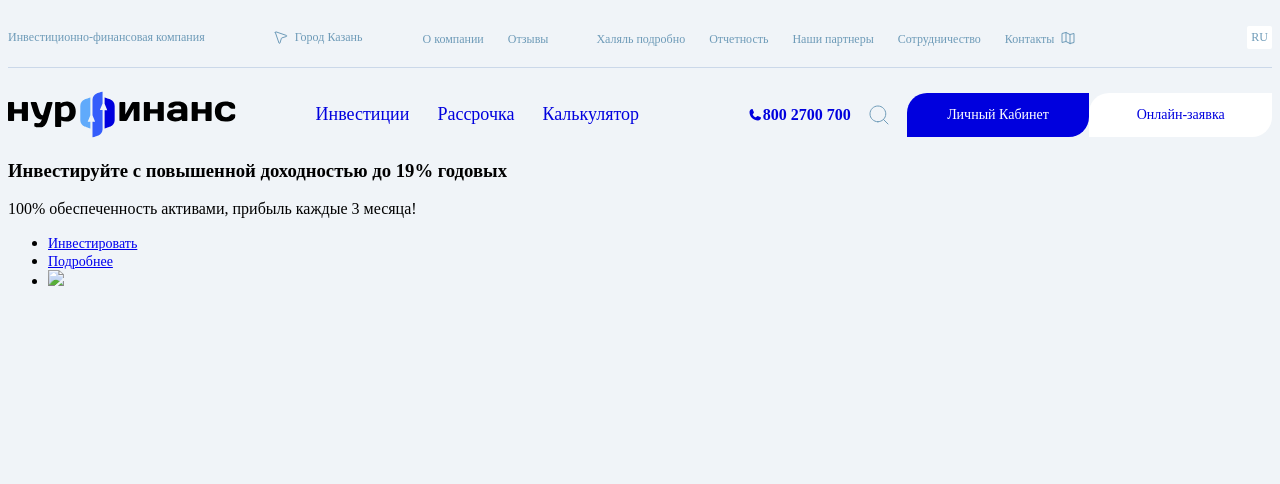
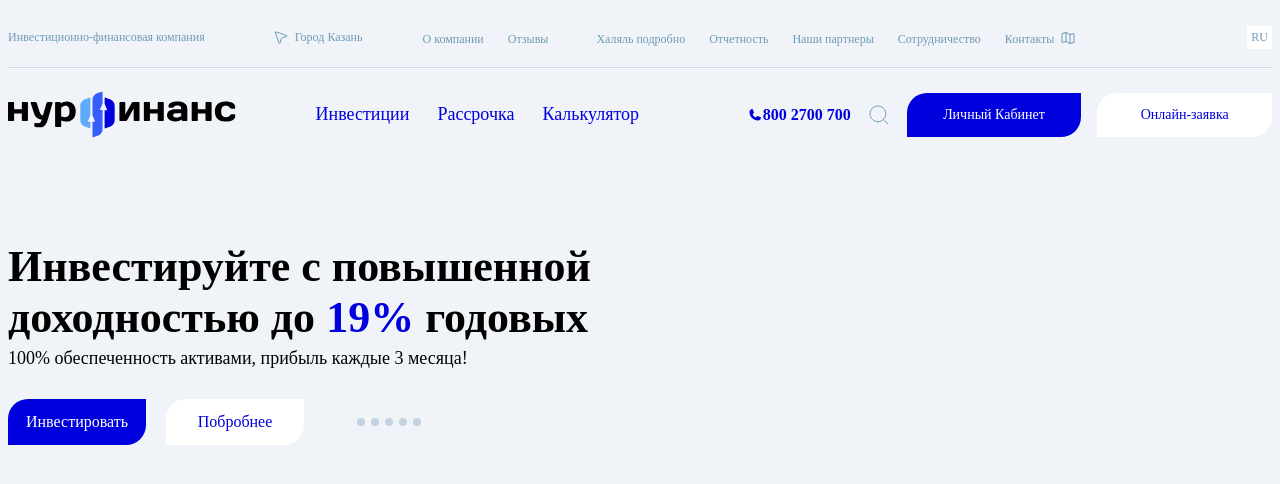
Before and after one commit to AlexPoltorapavlov/html_css_week, a plain HTML site: page index.html in a window 1280 px wide. Drawn offline with Linux system fonts and the light colour scheme.

Commit message:
Fixe: canceled unsuccessful git reset --hard

```diff
--- a/index.html
+++ b/index.html
@@ -47,21 +47,30 @@
 			</div>
 		</div>
 	</header>
-	<main>
 	<section class="hot-news">
 		<article class="hot-news-content">
-				<h1 class="hot-news-content__h1">Инвестируйте с повышенной доходностью до <span>19%</span> годовых</h1>
+			<h1 class="hot-news-content__h1">Инвестируйте с повышенной доходностью до <span class="hot-news__important-span">19%</span> годовых</h1>
 			<p class="hot-news-content__description">100% обеспеченность активами, прибыль каждые 3 месяца!</p>
 			<div class="hot-news-buttons">
-					<ul>
-						<li><a href="#" class="hot-news-buttons__invest-link">Инвестировать</a></li>
-						<li><a href="#" class="hot-news-buttons__more-details-link">Подробнее</a></li>
-						<li><img src="#" class="hot-news-buttons__slidebar-img"></li>
-					</ul>
+				<div class="hot-news-buttons__buttons">
+					<a href="#" class="hot-news-button invest-button">Инвестировать</a>
+					<a href="#" class="hot-news-button more-about-button">Побробнее</a>
+				</div>
+				<div class="hot-news-buttons__slidebar">
+					<div class="slider-circle"></div>
+					<div class="slider-circle"></div>
+					<div class="slider-circle"></div>
+					<div class="slider-circle"></div>
+					<div class="slider-circle"></div>
+				</div>
 			</div>
 		</article>
 		<img src="#" alt="" class="hot-news__slidebar">
 	</section>
+
+	<main>
+
 	</main>
+
 </body>
 </html>
--- a/style.css
+++ b/style.css
@@ -6,6 +6,8 @@ a {
 body {
 	background-color: #F0F4F8;
 }
+
+/* Header */
 
 header {
 	display: flex;
@@ -168,7 +170,6 @@ header {
 	height: 100%;
 	display: flex;
 	align-items: center;
-
 }
 
 .nav__button {
@@ -194,8 +195,153 @@ header {
 
 .nav__button-online-application {
 	background-color: #FFFFFF;
+	margin-left: 16px;
 }
 
 .nav__button-online-application a{
 	color: #0000DE;
 }
+
+/* hot-news */
+
+
+.hot-news {
+	display: flex;
+	flex-direction: row;
+	margin: 100px auto 0px auto;
+
+	max-width: 1275px;
+}
+
+.hot-news-content {
+	display: flex;
+	flex-direction: column;
+	width: 50%;
+}
+
+.hot-news-content__h1 {
+	font-size: 44px;
+	font-weight: bold;
+	margin: 0;
+}
+
+.hot-news__important-span {
+	color: #0000DE;
+}
+
+.hot-news-content__description {
+	font-size: 18px;
+	font-weight: lighter;
+	padding: 5px 0 30px 0;
+	margin: 0;
+}
+
+.hot-news-buttons {
+	display: flex;
+	flex-direction: row;
+	align-items: center;
+	justify-content: flex-start
+}
+
+.hot-news-buttons__buttons {
+	display: flex;
+	justify-content: space-between;
+	padding: auto 0;
+	margin: 0;
+	align-items: center	;
+	list-style-type: none;
+	flex-direction: row;
+
+	height: 100%;
+	width: 50%;
+}
+
+.hot-news-button {
+	background: #0000DE;
+	border-radius: 20px 0px;
+	width: 100%;
+	padding: 14px 0px;
+	margin-right: 20px;
+	border: none;
+	text-align: center;
+
+	font-size: 16px;
+	text-decoration: none;
+}
+
+.hot-news-button.invest-button {
+	color: #FFFFFF;
+}
+
+.hot-news-button.more-about-button {
+	color: #0000DE;
+	background-color: #FFFFFF;
+}
+
+.hot-news-buttons__slidebar {
+	display: flex;
+	flex-direction: row;
+	align-items: flex-start;
+
+	height: auto;
+	width: auto;
+
+	margin-left: 30px;
+}
+
+.slider-circle {
+	width: 8px;
+	height: 8px;
+	margin: 3px;
+	background-color: #C3D1E1;
+
+	border-radius: 50%;
+}
+
+.slider-circle:hover {
+	background-color: #0000DE;
+}
+
+/* background*/
+
+.background {
+	position: absolute;
+	display: flex;
+	flex-direction: column;
+	top: 0;
+	left: 0;
+	width: 100%;
+}
+
+.backfround__header {
+	position: relative;
+	height: 170px;
+}
+
+.background__hot-news {
+	position: relative;
+  top: 0;
+  left: 0;
+  width: 100%;
+  height: auto;
+
+	display: flex;
+	flex-direction: row;
+	justify-content: space-between;
+}
+
+.background__left-half {
+	height: 100%;
+}
+
+.background__middle{
+	height: 100px;
+}
+
+.background__happy-man {
+
+}
+
+.background__right-half {
+	height: 100%;
+}
```
Also changed, not shown: sources/background-left.svg (added), sources/background-right.svg (added), sources/happy-man.png (added), sources/slidebar-status.svg (added). Lines whose indentation alone changed are shown as unchanged.
